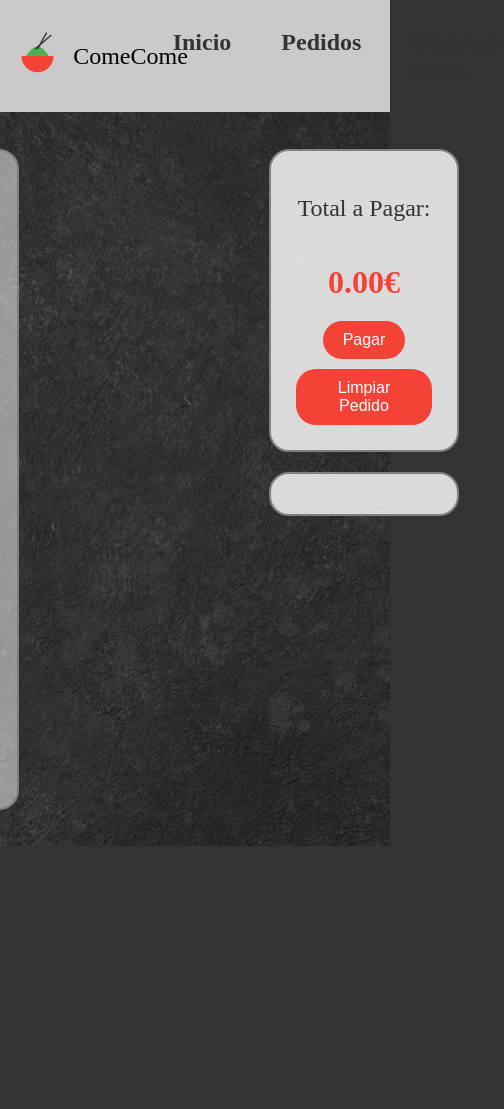
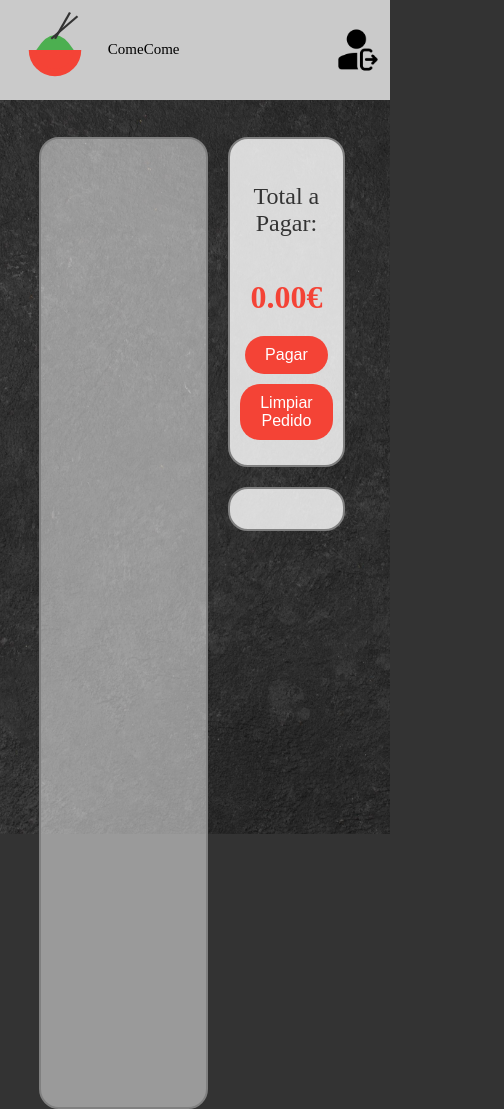
Before and after one commit to davidaulaestudioD/frontdiabolico, a plain HTML site: page pedidos.html in a window 390 px wide. Shown: the whole page, 504 px wide, since content can reach past the window. Before the commit the page ends 846 px from the top, so only its background shows below. Drawn offline with nearby package versions, Linux system fonts and the light colour scheme; no server answers; a web font is replaced by a local one.

Commit message:
modified:   css/cssmesas.css 	modified:   css/csspedidos.css

```diff
--- a/css/csspedidos.css
+++ b/css/csspedidos.css
@@ -197,7 +197,7 @@ background-color: #d32f2f;
 
 /* ===== ESTILO PARA LA LISTA DE PLATOS AÑADIDOS ===== */
 .divSeleccionados {
-max-height: 59%; /* Limita la altura y permite scroll si hay muchos elementos */
+max-height: 40%; /* Limita la altura y permite scroll si hay muchos elementos */
 overflow-y: auto;
 background-color: #ffffffd2;
 border: 2px solid gray;
@@ -284,3 +284,78 @@ color: #333;
   .modal-content .close-order:focus {
     color: #000;
   }
+
+
+  @media (min-width:931px) and (max-width:1300px){
+    .hero-content{
+      gap: 20px;
+    }
+    .divPlatos{
+      display: grid;
+      grid-template-columns: repeat(3, minmax(180px, 1fr));
+      gap: 20px;
+      padding: 20px;
+      max-width: 60%;
+      background-color: #ffffff81;
+      border: 2px solid gray;
+      border-radius: 20px;
+      align-items: center;
+      height: 110vh;
+    }
+  }
+
+  @media(max-width:931px){
+     nav{
+    display: none;
+  }
+  .hero-content{
+    gap: 20px;
+  }
+  .hero-content{
+    width: 80%;
+    justify-content: space-between;
+  }
+  .divPlatos{
+    display: grid;
+    grid-template-columns: repeat(2, minmax(180px, 1fr));
+    gap: 20px;
+    padding: 20px;
+    max-width: 60%;
+    background-color: #ffffff81;
+    border: 2px solid gray;
+    border-radius: 20px;
+    align-items: center;
+    height: 150vh;
+  }
+  }
+  @media (max-width:484px){
+    nav{
+        display: none;
+    }
+    .logo-name span {
+        font-size: 15px;
+        margin: 0;
+    }
+    .logout img{
+      width: 100%;
+    }
+    .divPlatos{
+      display: grid;
+      grid-template-columns: repeat(1, minmax(180px, 1fr));
+      gap: 20px;
+      padding: 20px;
+      max-width: 40%;
+      background-color: #ffffff81;
+      border: 2px solid gray;
+      border-radius: 20px;
+      align-items: center;
+      height: 110vh;
+    }
+    .divPlatos .plato{
+      width: 50%;
+      height: 27vh;
+    }
+    .divTotal,.divSeleccionados{
+      width: 50%;
+    }
+  }
```
Also changed, not shown: css/cssmesas.css (+10 -2 lines).
